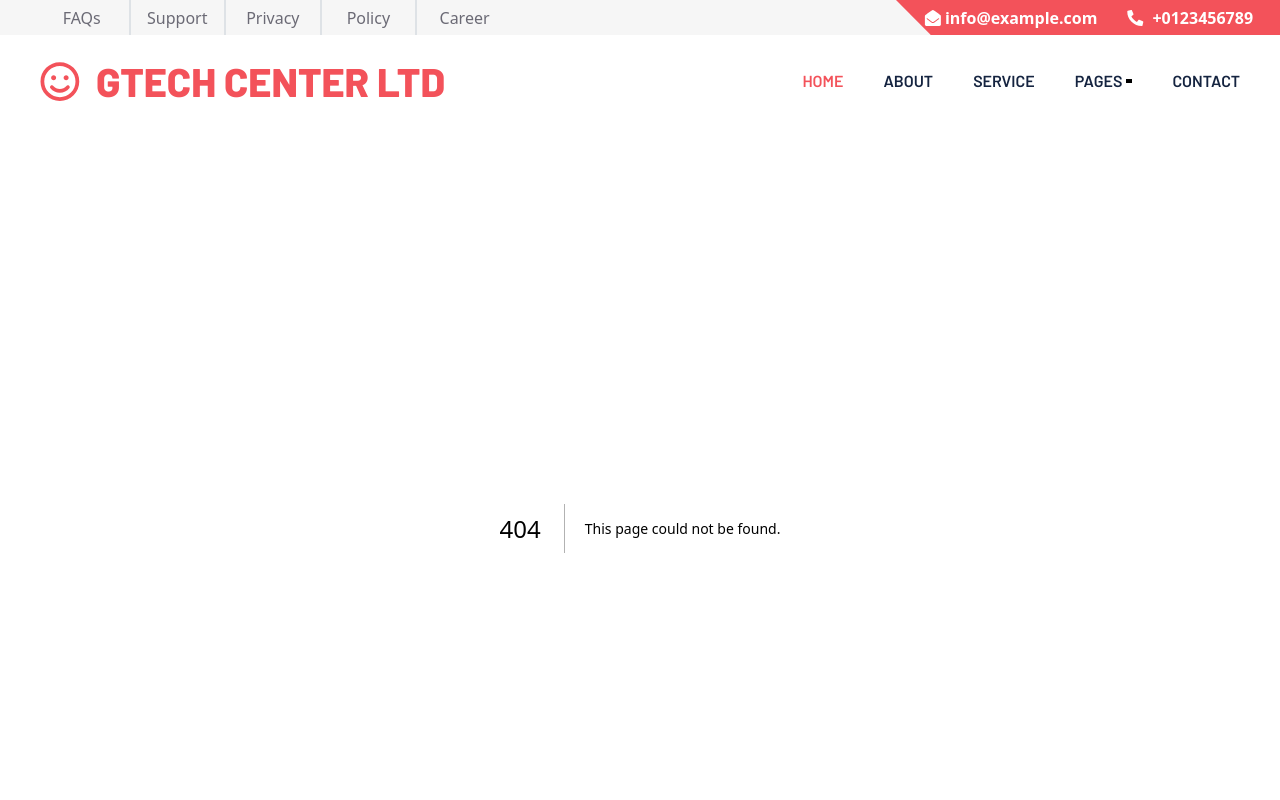
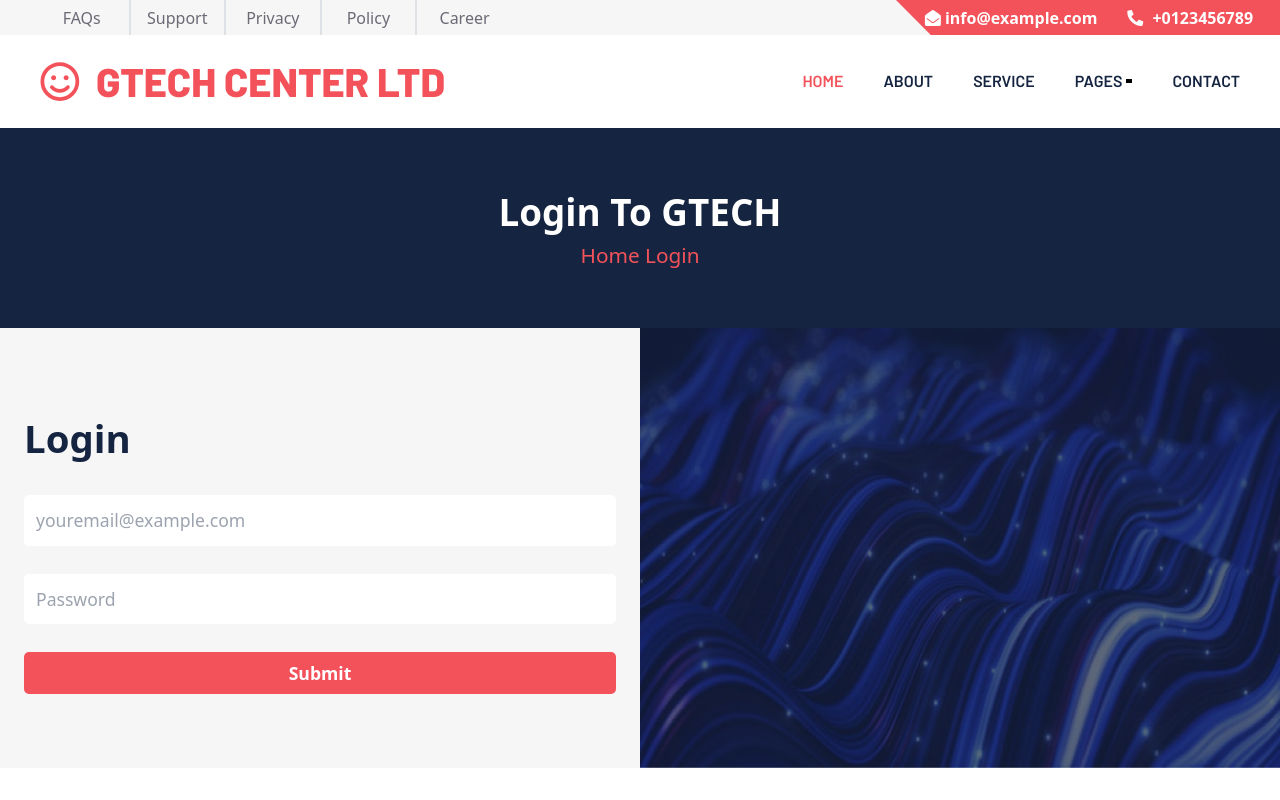
Before and after one commit to stylosconsults/gtechcenter, a Next.js app: page /login in a window 1280 px wide. Before the commit this address had no page. Shown: the top 800 px of the page. Built offline with nearby package versions, Linux system fonts and the light colour scheme.

Commit message:
login added

```diff
--- /dev/null
+++ b/src/app/login/page.tsx
@@ -0,0 +1,35 @@
+import PagesTopDiv from '@/components/PagesTopDiv'
+import React from 'react'
+import LoginImage from "../../../public/images/bgImg2.png"
+import Image from 'next/image'
+
+const page = () => {
+    return (
+        <div className='flex flex-col'>
+            <PagesTopDiv heading='Login To GTECH' paragraph='Home Login' />
+
+            <div className='flex h-[440px]'>
+
+                <div className='bg-headerBgColor flex flex-col gap-3 pt-2 w-[50%] h-full px-4 justify-center'>
+                    <form action="" className='h-[75%] w-full flex flex-col justify-evenly rounded-[5px] gap-4 bg-headerBgColor p-2'>
+
+                        <p className='text-textColor text-[2.4em] font-semibold'>Login</p>
+
+                        <input type="text" placeholder='youremail@example.com' className='p-3 text-[1.1em] outline-none rounded-[5px]' />
+                        <input type="text" placeholder='Password' className='p-3 text-[1.1em] outline-none rounded-[5px]' />
+
+                        <button className='bg-headerInfoBgColor text-white p-2 text-[1.1em] font-semibold rounded-[5px]'>Submit</button>
+                    </form>
+
+                </div>
+
+
+                <div className='w-[50%] '>
+                    <Image className='w-full h-full' src={LoginImage} alt="image" />
+                </div>
+            </div>
+        </div>
+    )
+}
+
+export default page
```
